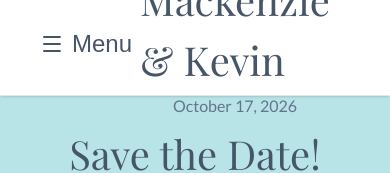
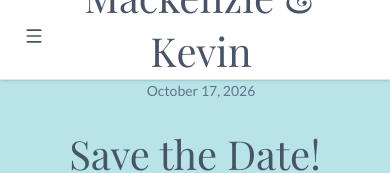
Before and after one commit to megancoden/mackenzie-and-kevin-wedding, a Next.js app: page / in a window 390 px wide. Shown: the top 173 px of the page. Built offline with nearby package versions, Linux system fonts and the light colour scheme; a web font is replaced by a local one.

Commit message:
fix header for mobile viewing

```diff
--- a/src/app/components/Header.tsx
+++ b/src/app/components/Header.tsx
@@ -32,10 +32,10 @@ export default function Header() {
 
   return (
     <>
-  <header className="bg-white shadow-sm border-b border-gray-200 fixed top-0 left-0 w-full z-50" style={{ height: '96px', minHeight: '96px', paddingBottom: '8px'}}>
+  <header className="bg-white shadow-sm border-b border-gray-200 fixed top-0 left-0 w-full z-50 h-20 sm:h-24 min-h-[80px] sm:min-h-[96px] pb-2">
           <div className="flex items-center h-full relative">
             {/* Menu Button - Pinned to Left */}
-            <div className="flex-shrink-0 flex items-center justify-start" style={{ minWidth: '48px', paddingLeft: '32px', height: '100%' }}>
+            <div className="flex-shrink-0 flex items-center justify-start pl-4 sm:pl-8 h-full">
               {!isMenuOpen ? (
                 <button
                   type="button"
@@ -44,39 +44,39 @@ export default function Header() {
                   aria-label="Toggle menu"
                   title="Menu"
                 >
-                    <div style={{ display: 'flex', flexDirection: 'row', alignItems: 'center', fontSize: '24px', gap: '8px', width: '92px' }}>
-                  <Menu className="h-6 w-6" textAnchor="end" />
-                  Menu
+                    <div className="flex flex-row items-center text-base sm:text-2xl gap-2">
+                  <Menu className="h-5 w-5 sm:h-6 sm:w-6" textAnchor="end" />
+                  <span className="hidden sm:inline">Menu</span>
                   </div>
                 </button>
               ) : (
-                // make a div  the same width as the button so the names stay centered
-                <div style={{ width: '108px', paddingLeft: '32px', height: '100%' }}></div>
+                // make a div the same width as the button so the names stay centered
+                <div className="w-10 sm:w-[108px]"></div>
               )}
             </div>
             {/* Names - Centered */}
-            <div className="flex-1 flex justify-center items-center" style={{ height: '100%' }}>
+            <div className="flex-1 flex justify-center items-center h-full">
               <Link
                 href="/"
-                className="block"
+                className="block text-center"
                 onClick={closeMenu}
               >
-                <h1 className="header-title hover:!text-[var(--wedding-primary-dark)] transition-colors">
+                <h1 className="header-title text-2xl sm:text-4xl md:text-5xl hover:!text-[var(--wedding-primary-dark)] transition-colors">
                   Mackenzie & Kevin
                 </h1>
-                <p className="header-subtitle">
+                <p className="header-subtitle text-sm sm:text-base md:text-lg">
                   October 17, 2026
                 </p>
               </Link>
             </div>
             {/* Spacer - Pinned to Right */}
-            <div style={{ width: '108px', paddingLeft: '32px', height: '100%' }}></div>
+            <div className="w-10 sm:w-[108px]"></div>
           </div>
       </header>
 
       {/* Sidebar - Slides in from Left */}
       {isMenuOpen && (
-        <div className={`fixed top-[96px] left-0 h-[calc(100vh-96px)] w-80 bg-white transform transition-transform duration-300 ease-in-out z-50 overflow-y-auto`}>
+        <div className={`fixed top-20 sm:top-24 left-0 h-[calc(100vh-80px)] sm:h-[calc(100vh-96px)] w-80 bg-white transform transition-transform duration-300 ease-in-out z-50 overflow-y-auto`}>
           <div className="p-6">
             {/* Close button */}
             <div className="flex justify-between items-center mb-8">
```
